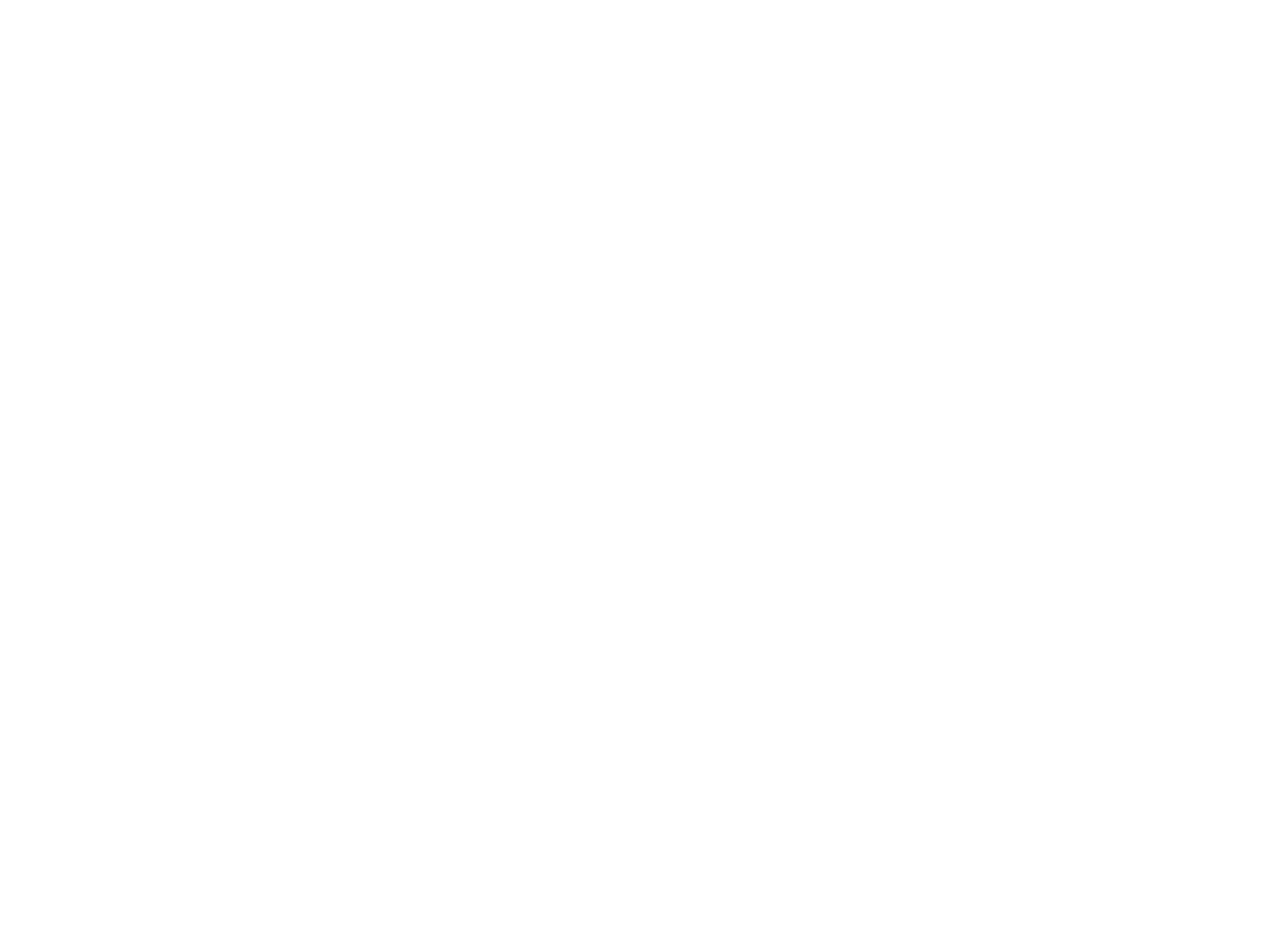
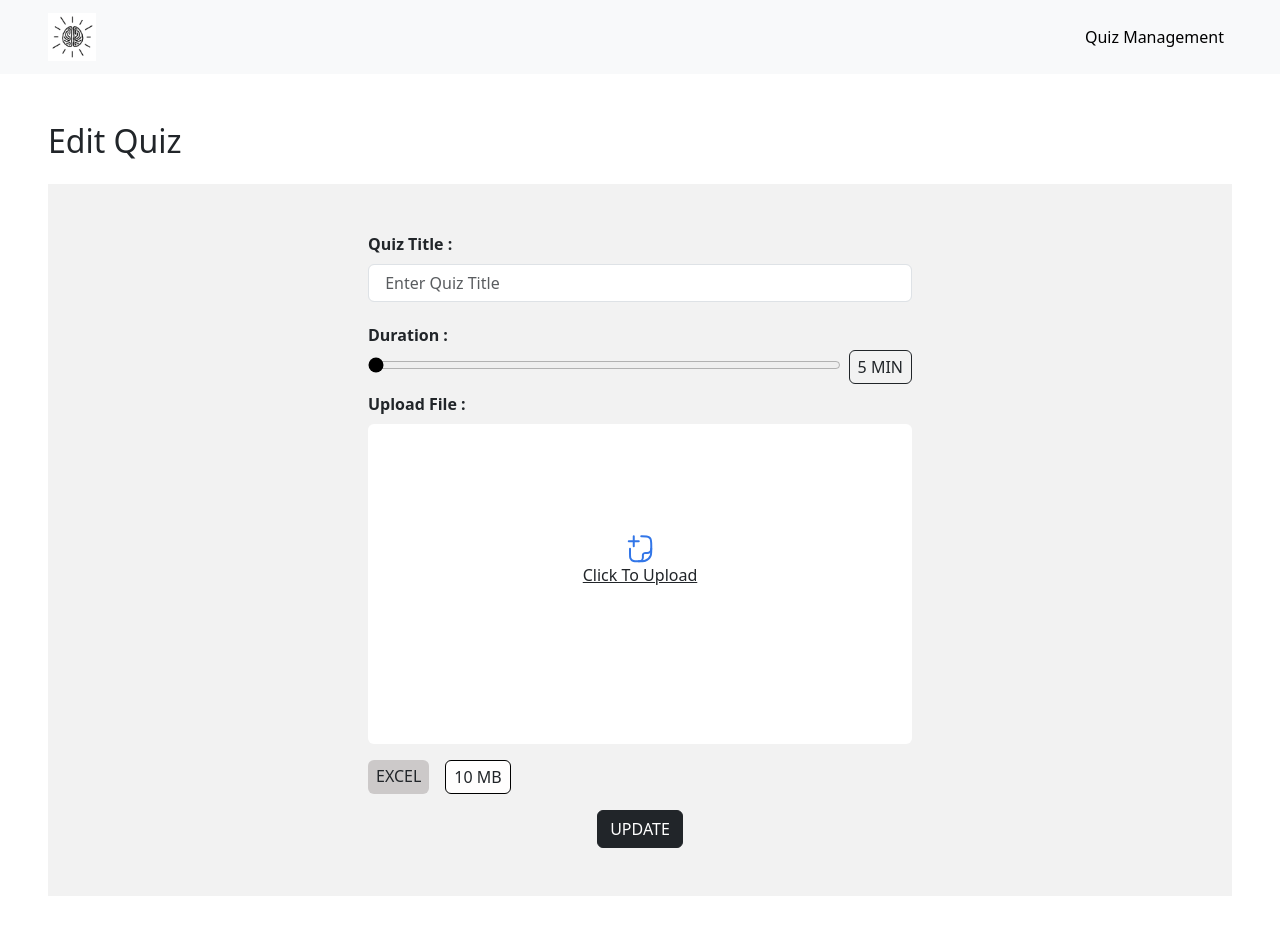
Before and after one commit to roja-cherry/innovator_quiz, a React (Vite) app: page /edit-quiz/1 in a window 1280 px wide. Before the commit this address had no page. Shown: the top 934 px of the page. Before the commit the page ends 800 px from the top, so only its background shows below. Built offline with nearby package versions, Linux system fonts and the light colour scheme.

Commit message:
Edit quiz pages have been added

```diff
--- a/src/App.jsx
+++ b/src/App.jsx
@@ -1,6 +1,7 @@
 import React from "react";
 import { BrowserRouter, Route, Routes } from "react-router-dom";
 import CreateQuiz from "./pages/admin/CreateQuiz";
+import EditQuiz from "./pages/admin/EditQuiz";
 import Layout from "./layout/Layout";
 import { Toaster } from "react-hot-toast";
 
@@ -10,7 +11,8 @@
       <Toaster />
       <Routes>
         <Route path="/" element={<Layout />}>
-          <Route path="/" index element={<CreateQuiz />} />
+          <Route index element={<CreateQuiz />} />
+          <Route path="edit-quiz/:quizId" element={<EditQuiz />} />
         </Route>
       </Routes>
     </BrowserRouter>
--- /dev/null
+++ b/src/components/EditQuizForm.jsx
@@ -0,0 +1,76 @@
+import React, { useState } from "react";
+import FileUpload from "./file-upload/FileUpload";
+
+const EditQuizForm = () => {
+  const [excelFile, setExcelFile] = useState(null);
+  const [quizName, setQuizName] = useState("");
+  const [duration, setDuration] = useState(5);
+
+  const handleFileChange = (e) => {
+    const file = e.target?.files[0];
+
+    if (file?.size > 10000) {
+      alert("Maximum allowed size is 10MB");
+      return;
+    }
+
+    setExcelFile(file);
+  };
+
+  const handleSubmit = (e) => {
+    e.preventDefault();
+    alert("Quiz updated (static)");
+  };
+
+  return (
+    <form onSubmit={handleSubmit} className="quiz-form">
+      <div>
+        <label htmlFor="QuizTitle" className="form-label">
+          Quiz Title :
+        </label>
+        <input
+          value={quizName}
+          type="text"
+          className="form-control"
+          id="quiztitle"
+          placeholder=" Enter Quiz Title"
+          required
+          onChange={(e) => setQuizName(e.target?.value)}
+        />
+      </div>
+      <div className="d-flex align-items-center mb-2">
+        <div className="mt-3 flex-1">
+          <p className="m-0">
+            <label htmlFor="duration" className="form-label">
+              Duration :
+            </label>
+          </p>
+          <input
+            type="range"
+            className="form_range"
+            min={5}
+            max={60}
+            id="duration"
+            value={duration}
+            onChange={(e) => setDuration(e.target.value)}
+            style={{
+              accentColor: "black",
+              width: "100%",
+            }}
+          />
+        </div>
+        <div className="border border-dark px-2 py-1 mt-5 ms-2 rounded">
+          {duration} MIN
+        </div>
+      </div>
+      <FileUpload file={excelFile} handleFileChange={handleFileChange} />
+      <div className="text-center">
+        <button className="btn btn-dark mt-3" type="submit">
+          UPDATE
+        </button>
+      </div>
+    </form>
+  );
+};
+
+export default EditQuizForm;
--- /dev/null
+++ b/src/pages/admin/EditQuiz.jsx
@@ -0,0 +1,15 @@
+import EditQuizForm from "../../components/EditQuizForm";
+import "./QuizFormPage.scss";
+
+const EditQuiz = () => {
+  return (
+    <section className="container-fluid p-5">
+      <h2>Edit Quiz</h2>
+      <div className="quiz-form-container p-5 mt-4">
+        <EditQuizForm />
+      </div>
+    </section>
+  );
+};
+
+export default EditQuiz;
```
